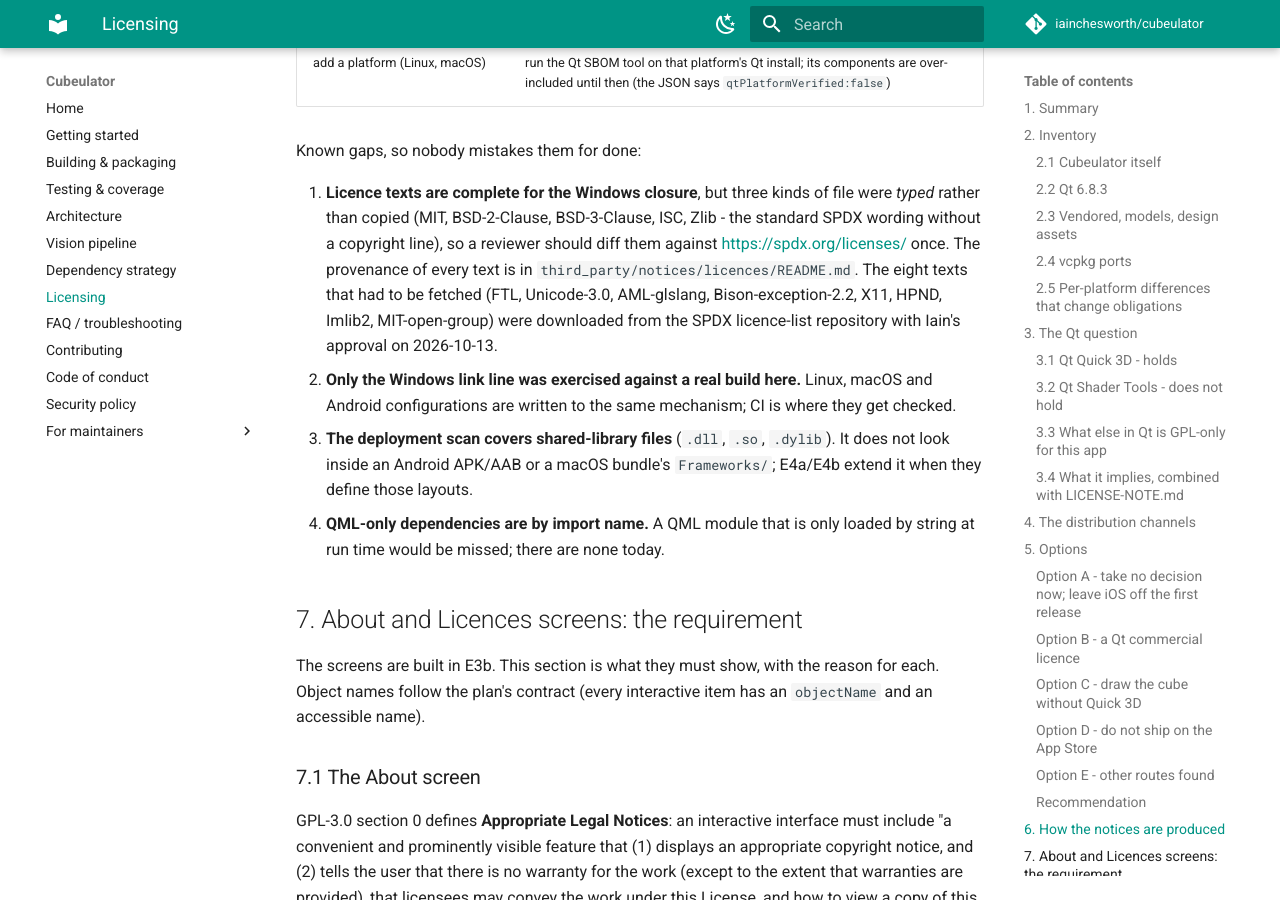
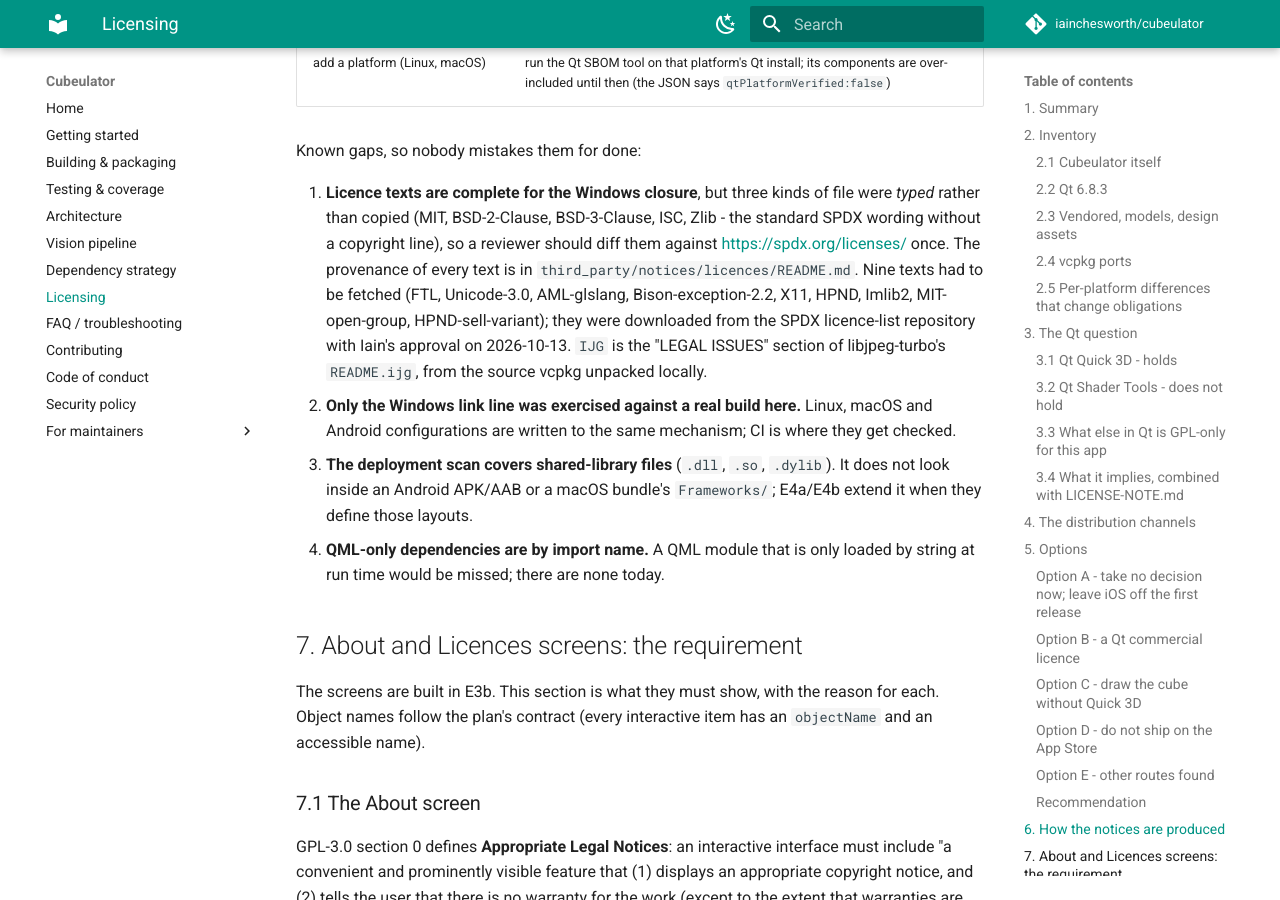
Before and after one commit to iainchesworth/cubeulator, an MkDocs documentation site: the page built from docs/licensing.md, in a window 1280 px wide and 900 px high, scrolled down 15096 px. Built offline with MkDocs 1.6.1 and Material for MkDocs 9.7.7, drawn with Linux system fonts in a browser that asks for light colours; comment, search, counter and statistics services are not loaded; some of the changed text lies outside the part shown.

Commit message:
Resolve the real Windows deployment: Qt plugin roots, IJG and HPND-sell-variant texts
Run against a built cube_app the notices test found what the link line and QML
imports cannot see: Qt SVG, every Quick Controls style and the platform and
image-format plugins windeployqt adds. They are now roots listed per platform
in the manifest (Windows filled in from the scan), with the plugin file names
mapped to their SBOM components. The generator also names the exact Qt source
revision per repository, resolves in-tree libraries relative to the build
directory, and reports deployed files that are neither Qt nor vcpkg as
warnings rather than failures.

```diff
--- a/docs/licensing.md
+++ b/docs/licensing.md
@@ -151,13 +151,13 @@
 | catch2 **[T]** | 3.15.2 | BSL-1.0 | no | tests only |
 | vcpkg-cmake, vcpkg-cmake-config, vcpkg-boost, boost-cmake, boost-uninstall, vcpkg-get-python-packages | - | - | no | install nothing outside `share/`; the generator skips ports with no `include/`, `lib/` or `bin/` content |
 
-**Linux-specific finding [V: port manifests].** `opencv4[highgui]` on Linux is
-configured with the `gtk` feature (`vcpkg.json`), which makes vcpkg build
-`gtk3` and a chain of about 45 ports: GTK3, GLib, Pango, ATK, gdk-pixbuf,
+**Linux-specific finding [V: port manifests].** `vcpkg.json` asks for
+`opencv4[highgui]` and, on Linux, `opencv4[gtk]`; the `gtk` feature makes vcpkg
+build `gtk3` and a chain of about 45 ports: GTK3, GLib, Pango, ATK, gdk-pixbuf,
 fribidi, gettext (all LGPL-2.0/2.1+), Cairo (LGPL-2.1 or MPL-1.1), D-Bus
 (AFL-2.1 or GPL-2.0+), plus the X11 libraries. The only code in the repository
 that includes `highgui` is the vendored M3T, which R6 removes; the app and
-`cube::lib` do not use it. **Recommendation: drop `highgui` (and with it `gtk`)
+`cube::lib` do not use it. **Recommendation: drop the `highgui` and `gtk` features
 from `vcpkg.json` when M3T goes.** That deletes an LGPL toolkit and ~45 ports
 from every Linux package. The generator will list whatever the build does
 include on Linux; I could not run a Linux build here.
@@ -487,9 +487,11 @@
    ISC, Zlib - the standard SPDX wording without a copyright line), so a
    reviewer should diff them against <https://spdx.org/licenses/> once. The
    provenance of every text is in `third_party/notices/licences/README.md`.
-   The eight texts that had to be fetched (FTL, Unicode-3.0, AML-glslang,
-   Bison-exception-2.2, X11, HPND, Imlib2, MIT-open-group) were downloaded from
-   the SPDX licence-list repository with Iain's approval on 2026-10-13.
+   Nine texts had to be fetched (FTL, Unicode-3.0, AML-glslang,
+   Bison-exception-2.2, X11, HPND, Imlib2, MIT-open-group, HPND-sell-variant);
+   they were downloaded from the SPDX licence-list repository with Iain's
+   approval on 2026-10-13. `IJG` is the "LEGAL ISSUES" section of
+   libjpeg-turbo's `README.ijg`, from the source vcpkg unpacked locally.
 2. **Only the Windows link line was exercised against a real build here.**
    Linux, macOS and Android configurations are written to the same
    mechanism; CI is where they get checked.
@@ -629,7 +631,8 @@
    for the licence and any NOTICE; supplying the real holder is a one-line
    fix once someone checks the OpenCV Zoo.
 6. **GTK3 and about 45 LGPL/X11 ports reach Linux** through
-   `opencv4[highgui]`, for code that only the vendored M3T uses (section 2.4).
+   `opencv4[gtk]`, which exists to back `highgui`, which only the vendored M3T
+   uses (section 2.4).
 7. **bgfx is a declared dependency nothing links**; it would otherwise have
    looked like a shipped component. The inventory distinguishes declared from
    linked because the generator reads the link line.
```
Also changed, not shown: 8 other files.
